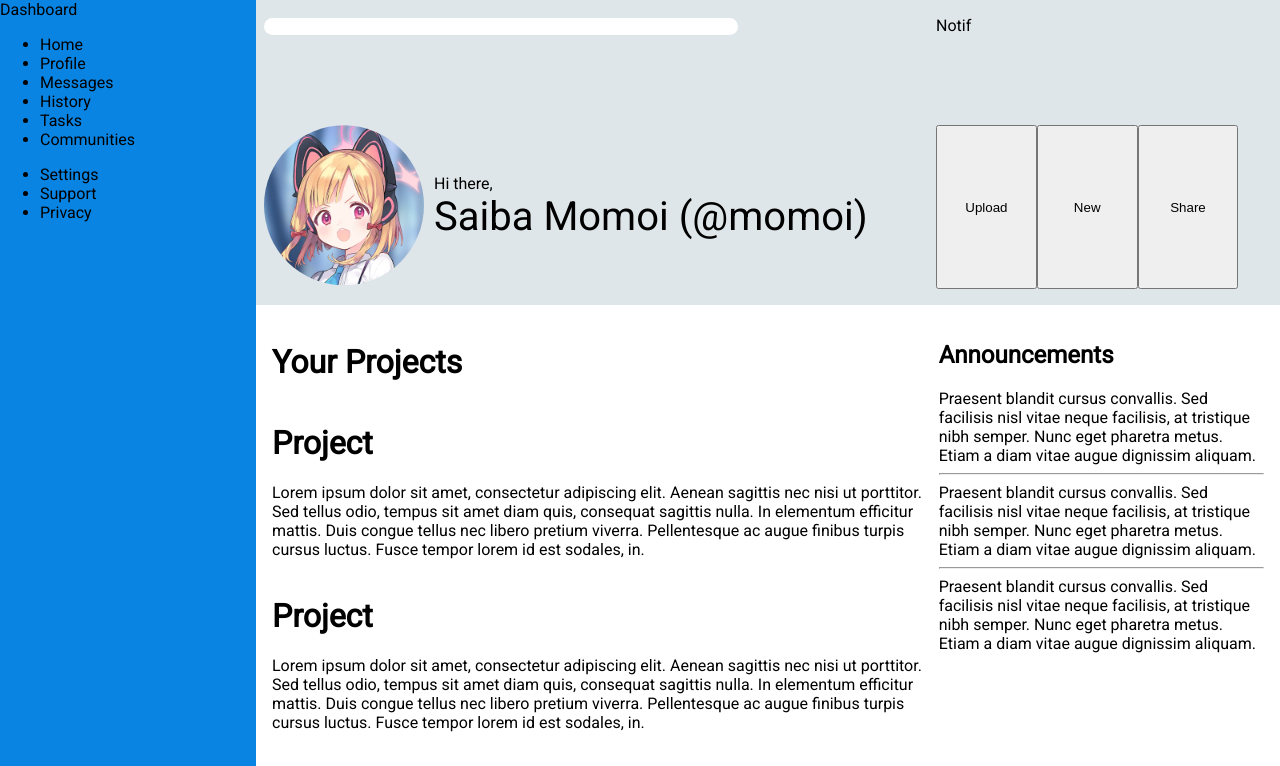
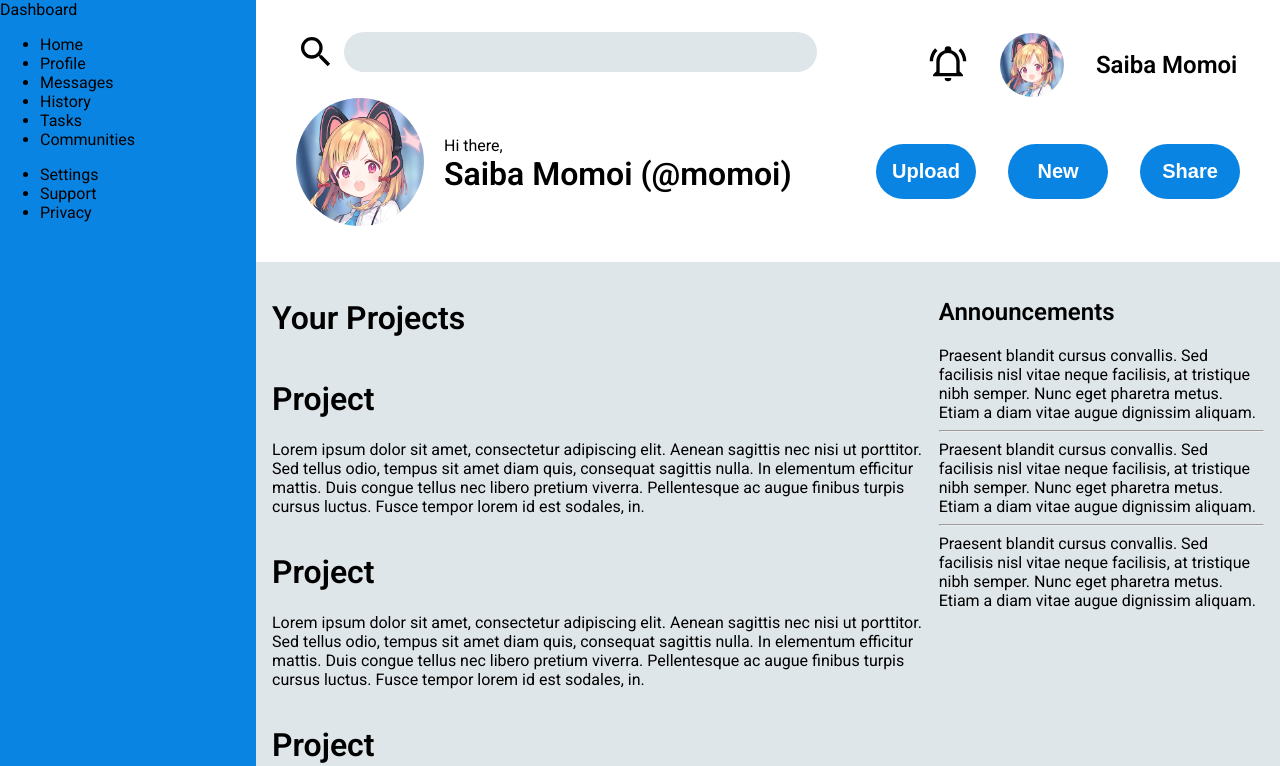
Before and after one commit to vagueposting/odin-admin-dashboard, a plain HTML site: page index.html in a window 1280 px wide. Shown: the top 766 px of the page. Drawn offline with Linux system fonts and the light colour scheme.

Commit message:
Completed header

```diff
--- a/index.html
+++ b/index.html
@@ -29,13 +29,17 @@
         <div class="header">
             <div class="headerTop">
                 <div class="search">
+                    <svg xmlns="http://www.w3.org/2000/svg" viewBox="0 0 24 24"><title>magnify</title><path d="M9.5,3A6.5,6.5 0 0,1 16,9.5C16,11.11 15.41,12.59 14.44,13.73L14.71,14H15.5L20.5,19L19,20.5L14,15.5V14.71L13.73,14.44C12.59,15.41 11.11,16 9.5,16A6.5,6.5 0 0,1 3,9.5A6.5,6.5 0 0,1 9.5,3M9.5,5C7,5 5,7 5,9.5C5,12 7,14 9.5,14C12,14 14,12 14,9.5C14,7 12,5 9.5,5Z" /></svg>
                     <!-- This input doesn't have any data
                      because the point is to just model
                      the design. -->
                     <input type="text">
                 </div>
                 <div class="UserControl">
-                    <div class="notif">Notif</div>
+                    <div class="notif"><svg xmlns="http://www.w3.org/2000/svg" viewBox="0 0 24 24"><title>bell-ring-outline</title><path d="M10,21H14A2,2 0 0,1 12,23A2,2 0 0,1 10,21M21,19V20H3V19L5,17V11C5,7.9 7.03,5.17 10,4.29C10,4.19 10,4.1 10,4A2,2 0 0,1 12,2A2,2 0 0,1 14,4C14,4.1 14,4.19 14,4.29C16.97,5.17 19,7.9 19,11V17L21,19M17,11A5,5 0 0,0 12,6A5,5 0 0,0 7,11V18H17V11M19.75,3.19L18.33,4.61C20.04,6.3 21,8.6 21,11H23C23,8.07 21.84,5.25 19.75,3.19M1,11H3C3,8.6 3.96,6.3 5.67,4.61L4.25,3.19C2.16,5.25 1,8.07 1,11Z" /></svg></div>
+                    <img src="img/Momoi.png" alt="Saiba Momoi">
+                    <span>Saiba Momoi</span>
+
                 </div>
             </div>
 
--- a/styles.css
+++ b/styles.css
@@ -1,7 +1,9 @@
-@import url(https://fonts.bunny.net/css?family=roboto:400);
+@import url(https://fonts.bunny.net/css?family=roboto:400,600);
 
 :root {
     font-size: 12pt;
+
+    --blue: #0984e3;
 }
 
 html, body {
@@ -25,7 +27,7 @@ body {
 .sidebar {
     grid-row: 1 / 3;
 
-    background: #0984e3;
+    background-color: var(--blue);
 }
 
 .header {
@@ -33,10 +35,9 @@ body {
     grid-row: 1 / 2;
 
     display: grid;
-    grid-template-rows: 2fr 3fr;
+    grid-template-rows: 1fr 2fr;
 
-    padding: 1rem 0.5rem;
-    background: #dfe6e9;
+    padding: 2rem 2.5rem;
 }
 
 .headerTop {
@@ -44,34 +45,75 @@ body {
     grid-template-columns: 2fr 1fr;
 }
 
+.search {
+    display: flex;
+    height: 2.5rem;
+    gap: 0.5rem;
+
+}
+
+.search svg {
+    height: 100%;
+}
+
 .search input {
     width: 70%;
     border: none;
-    border-radius: 10px;
+    border-radius: 2rem;
     outline: none;
-    background-color: white;
+    background-color: #dfe6e9;;
+    padding: 1rem;
+    font-size: 1.25rem;
 }
 
 .search {
     grid-column: 1 / 2;
 }
 
+.UserControl {
+    display: flex;
+    justify-content: center;
+    gap: 2rem;
+    align-items: center;
+}
+
+.UserControl svg {
+    width: 2.5rem;
+}
+
+.UserControl img {
+    height: 4rem;
+    clip-path: circle(50% at 50% 50%);
+}
+
+.UserControl span {
+    font-size: 1.5rem;
+    font-weight: 600;
+}
+
+.UserControl span:hover,
+.UserControl svg:hover,
+.UserControl img:hover {
+    cursor: pointer;
+}
+
 .headerBottom {
     display: grid;
 
     grid-template-columns: 2fr 1fr;
+    align-items: center;
 }
 
 .UserGreeting {
     display: grid;
     grid-template-columns: 0.10fr 1fr;
-    gap: 10px;
+    gap: 20px;
 
     align-items: center;
 }
 
 .ProfilePicture img {
-    height: 10rem;
+    height: 8rem;
     clip-path: circle(50% at 50% 50%)
 }
 
@@ -85,12 +127,30 @@ body {
 }
 
 .username {
-    font-size: 2.5rem;
+    font-size: 2rem;
+    font-weight: 600;
 }
 
 .DashControls {
     display: grid;
     grid-template-columns: repeat(3, minmax(100px, 0.3fr));
+    gap: 2rem;
+
+    height: 30%;
+}
+
+.DashControls button {
+    background-color: var(--blue);
+    border: none;
+    border-radius: 5rem;
+    padding: 1rem;
+    font-size: 1.25rem;
+    font-weight: 600;
+    color: white;
+}
+
+.DashControls button:hover {
+    cursor: pointer;
 }
 
 .cards {
@@ -106,6 +166,8 @@ body {
     grid-template-columns: 2fr 1fr;
     grid-template-rows: 1fr 1fr;
     gap: 1rem;
+
+    background: #dfe6e9;
 }
 
 .projects {
```
